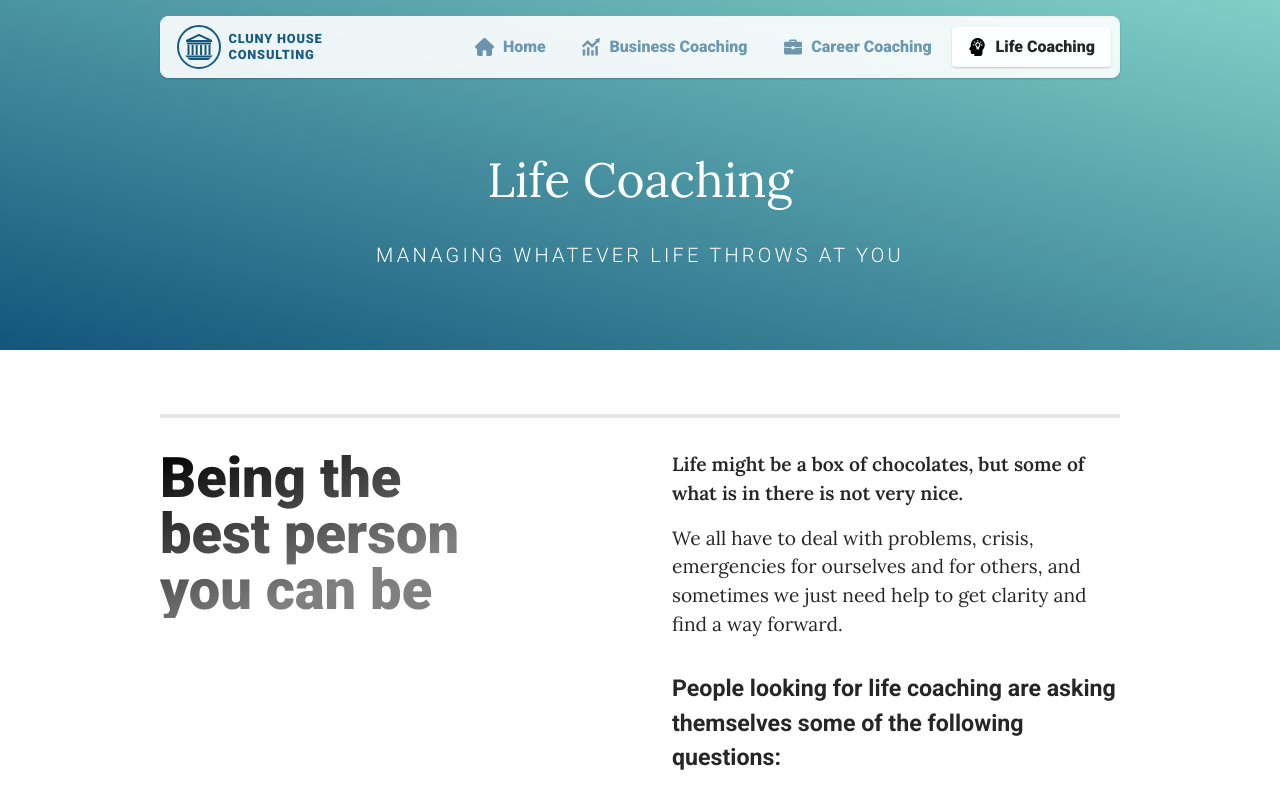
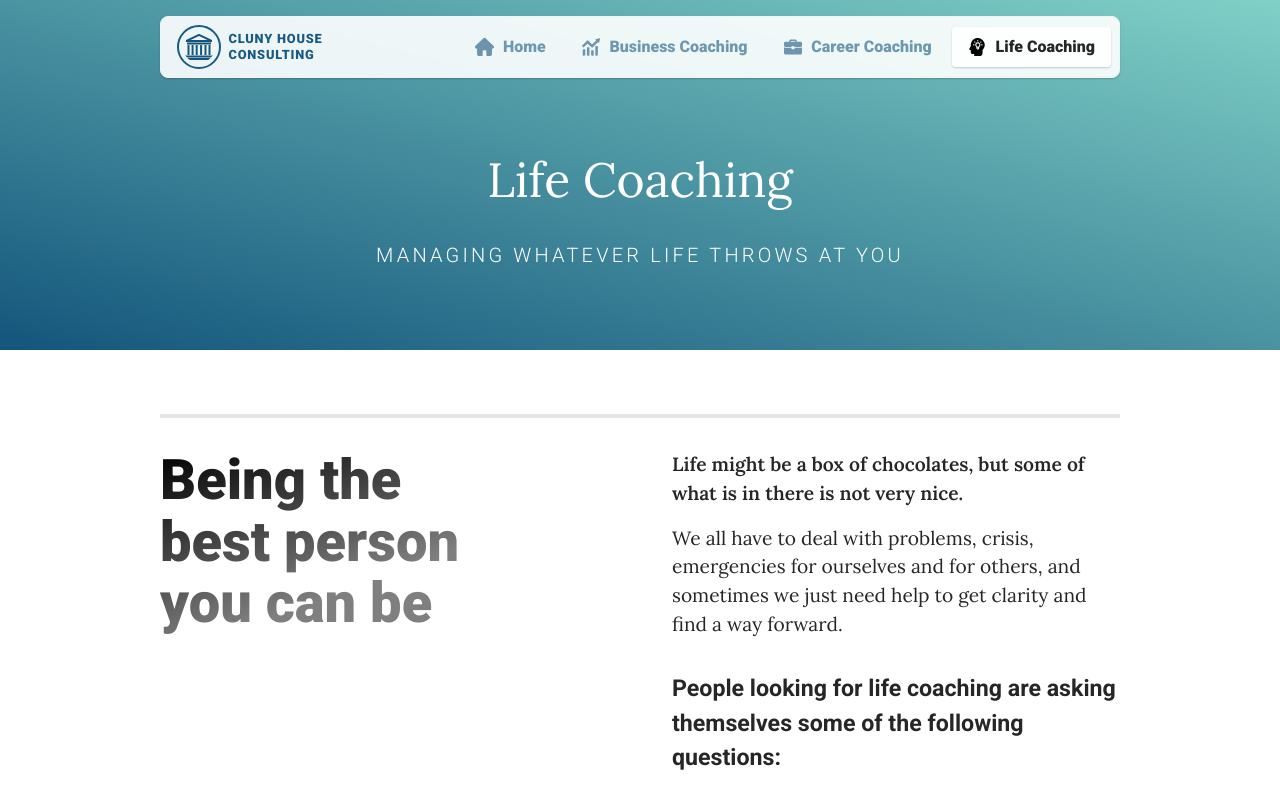
Before and after one commit to CJohnston079/cluny-house-consulting, a React (Vite) app: page /life-coaching in a window 1280 px wide. Shown: the top 796 px of the page. Built offline with nearby package versions, Linux system fonts and the light colour scheme.

Commit message:
Fix: change `line-height` to `1.1` from `100%` to prevent clipping of of below-baseline characters Resolves #11

```diff
--- a/src/Headline.css
+++ b/src/Headline.css
@@ -18,7 +18,7 @@
 
 	font-weight: 900;
 	font-size: 3.5rem;
-	line-height: 100%;
+	line-height: 1.1;
 	text-wrap: balance;
 
 	background: linear-gradient(160deg, var(--cl-foreground), var(--cl-midground) 60%);
```
